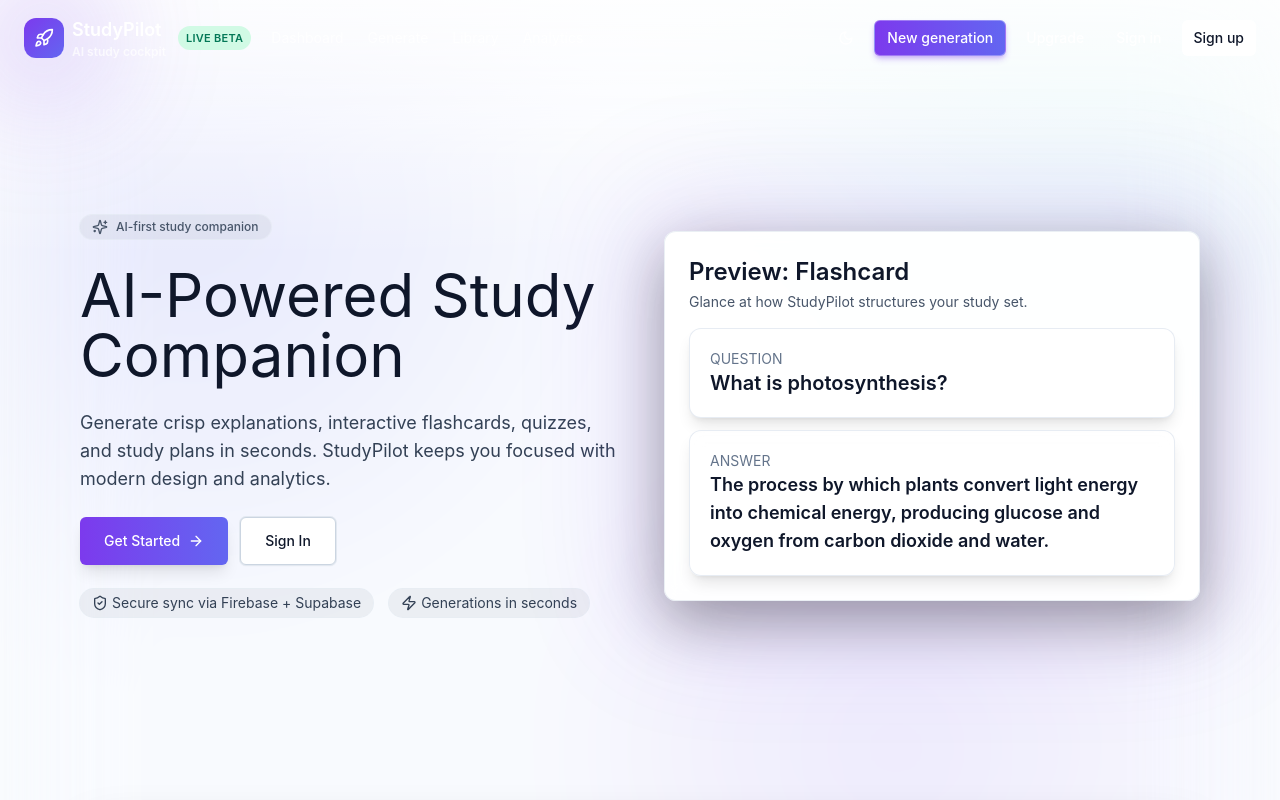
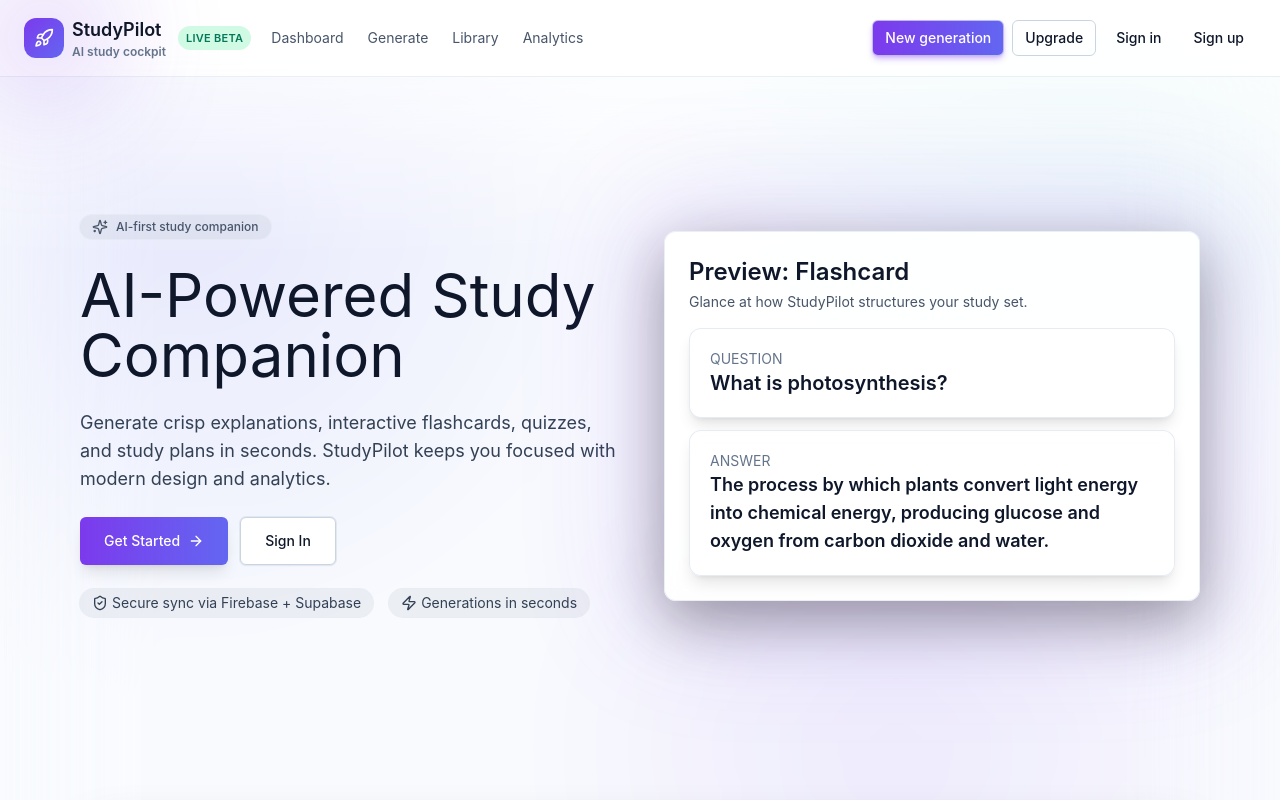
Before and after one commit to sirbxueonline-arch/phsionline-app, a Next.js app: page / in a window 1280 px wide. Shown: the top 800 px of the page. Built offline with nearby package versions, Linux system fonts and the light colour scheme; no server answers.

Commit message:
Improve landing navbar contrast and readability

```diff
--- a/components/Navbar.tsx
+++ b/components/Navbar.tsx
@@ -40,7 +40,7 @@ export const Navbar = () => {
       className={cn(
         "top-0 z-40 w-full transition-colors",
         isLanding
-          ? "fixed border-transparent bg-transparent text-white"
+          ? "fixed border-b border-slate-200/70 bg-white/85 text-slate-900 backdrop-blur"
           : "sticky border-b border-slate-200/60 bg-white/80 backdrop-blur-lg dark:border-slate-800 dark:bg-slate-950/80"
       )}
     >
@@ -51,8 +51,8 @@ export const Navbar = () => {
               <Rocket className="h-5 w-5" />
             </div>
             <div className="leading-tight">
-              <p className={cn("text-lg", isLanding && "text-white")}>StudyPilot</p>
-              <p className={cn("text-xs text-slate-500 dark:text-slate-400", isLanding && "text-white/70")}>
+              <p className={cn("text-lg", isLanding && "text-slate-900")}>StudyPilot</p>
+              <p className={cn("text-xs text-slate-500 dark:text-slate-400", isLanding && "text-slate-500")}>
                 AI study cockpit
               </p>
             </div>
@@ -74,14 +74,18 @@ export const Navbar = () => {
             size="sm"
             className={cn(
               "bg-gradient-to-r from-brand to-indigo-500 text-white shadow-md shadow-brand/30",
-                isLanding && "border border-white/30"
+              isLanding && "border border-slate-200/70 text-white"
             )}
           >
             New generation
           </Button>
         </Link>
         <Link href="/upgrade">
-            <Button variant={isLanding ? "ghost" : "outline"} size="sm" className={cn(isLanding && "text-white hover:bg-white/10")}>
+          <Button
+            variant="outline"
+            size="sm"
+            className={cn(isLanding && "border-slate-300 text-slate-900 hover:bg-slate-100")}
+          >
             Upgrade
           </Button>
         </Link>
@@ -91,7 +95,7 @@ export const Navbar = () => {
               variant="ghost"
               size="sm"
               onClick={() => router.push("/dashboard")}
-                className={cn(isLanding && "text-white hover:bg-white/10")}
+              className={cn(isLanding && "text-slate-900 hover:bg-slate-100")}
             >
               {user?.email?.split("@")[0] || "You"}
             </Button>
@@ -99,7 +103,7 @@ export const Navbar = () => {
               variant="ghost"
               size="sm"
               onClick={signOutUser}
-                className={cn(isLanding && "text-white hover:bg-white/10")}
+              className={cn(isLanding && "text-slate-900 hover:bg-slate-100")}
             >
               <LogOut className="h-4 w-4" />
             </Button>
@@ -107,7 +111,7 @@ export const Navbar = () => {
         ) : (
           <>
             <Link href="/auth/signin">
-                <Button variant="ghost" size="sm" className={cn(isLanding && "text-white hover:bg-white/10")}>
+              <Button variant="ghost" size="sm" className={cn(isLanding && "text-slate-900 hover:bg-slate-100")}>
                 Sign in
               </Button>
             </Link>
@@ -140,7 +144,7 @@ const NavLink = ({
     className={cn(
       "rounded-md px-2 py-1 transition-colors hover:text-slate-900 dark:hover:text-slate-100",
       active ? "text-slate-900 dark:text-slate-100" : "text-slate-500",
-      landing && (active ? "text-white" : "text-white/80 hover:text-white")
+      landing && (active ? "text-slate-900" : "text-slate-600 hover:text-slate-900")
     )}
   >
     {label}
```
Lines whose indentation alone changed are shown as unchanged.
